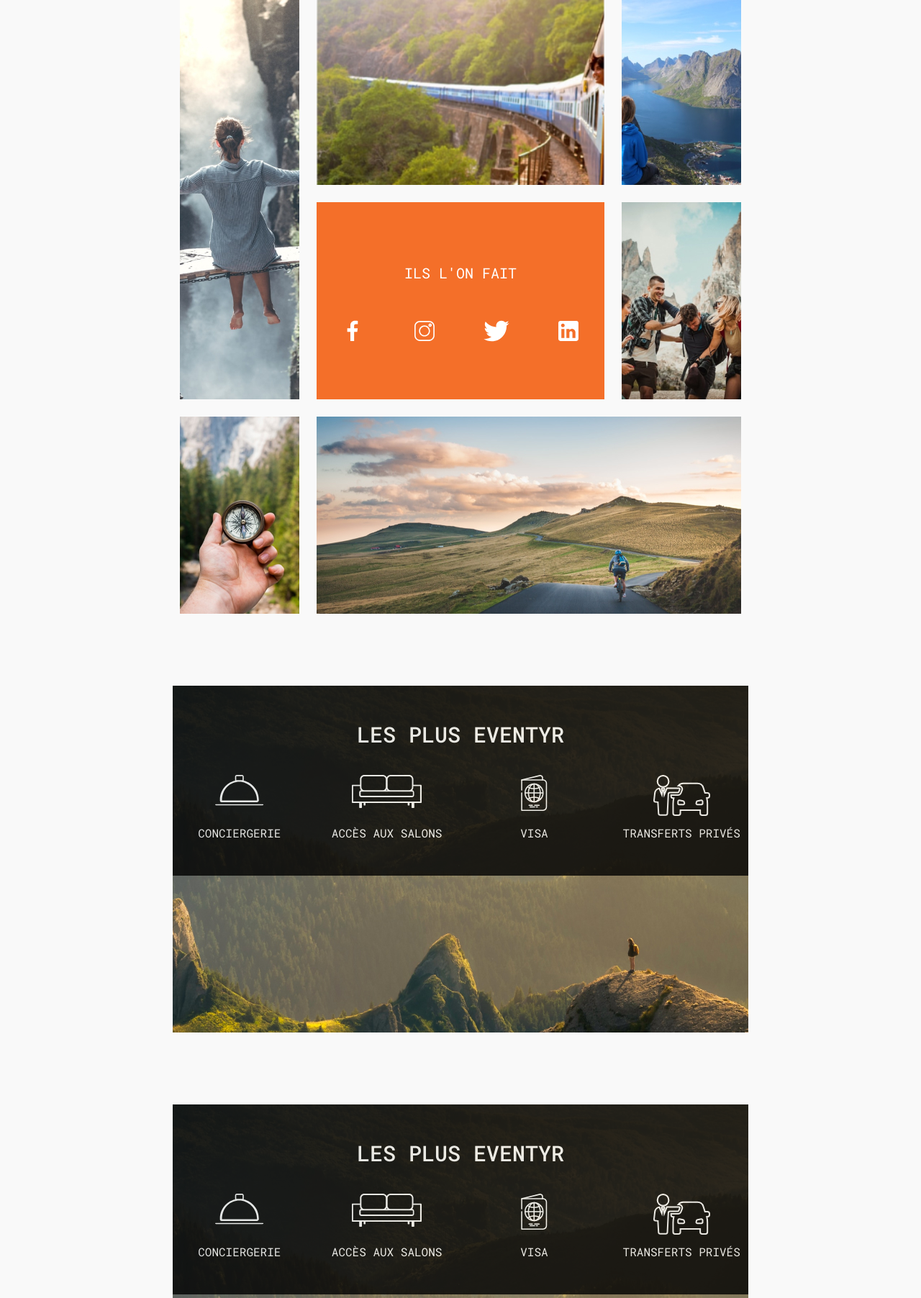
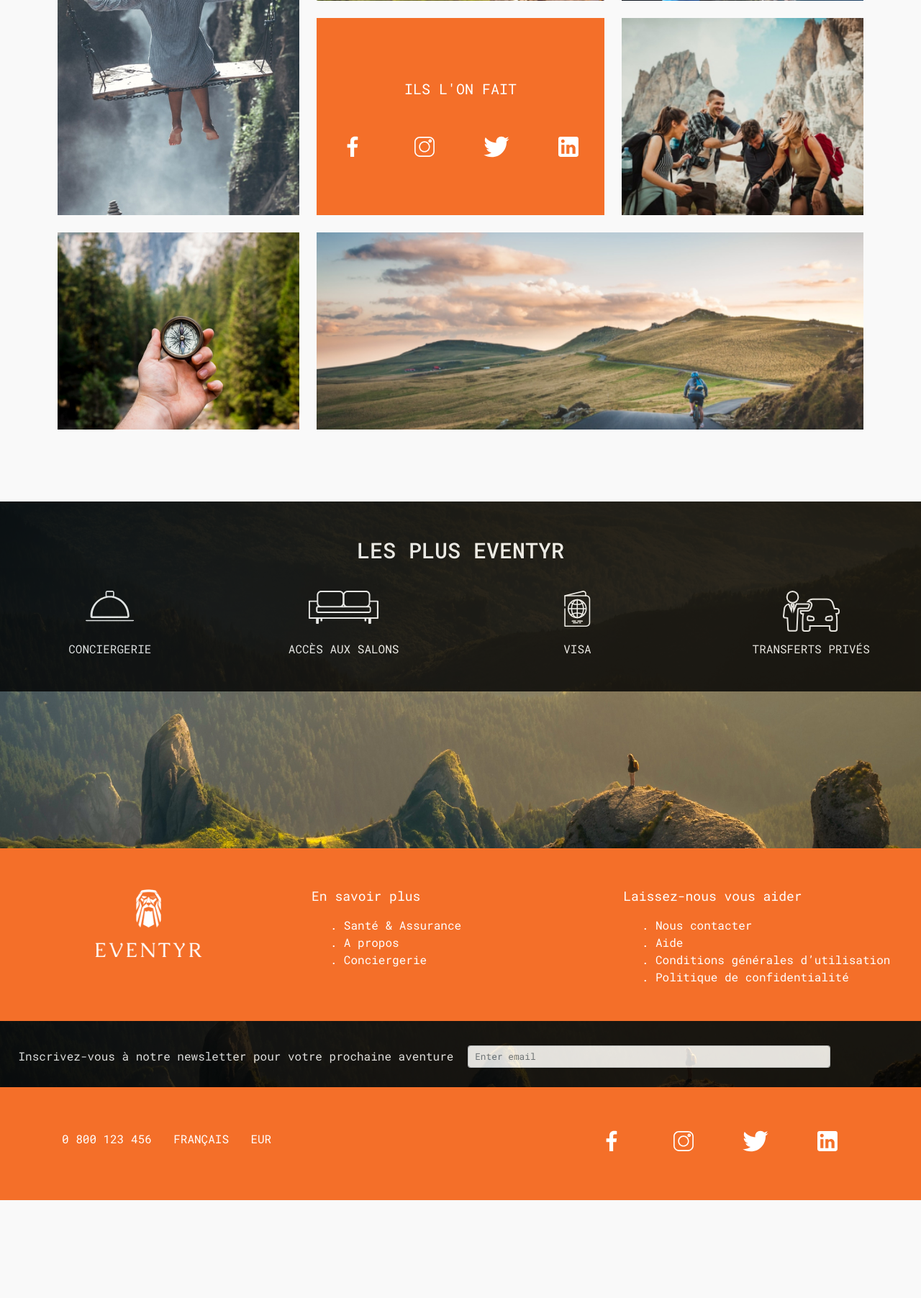
Before and after one commit to florentod/eventyr, a Symfony app: template templates/home/offre.html.twig in a window 1280 px wide; the page is wider, and only the part inside the window is pictured. Shown: the part 1244-3048 px from the top of that part at 72% size. After the commit the page ends 2912 px from the top of that part, so only its background shows below. Run offline with Twig, Linux system fonts and the light colour scheme; the template is opened without the code that fills it, so the values that code supplies are empty; some libraries are stand-ins or nearby versions.

Commit message:
resultat fix

```diff
--- a/templates/base.html.twig
+++ b/templates/base.html.twig
@@ -28,13 +28,13 @@
         <link href="https://cdn.jsdelivr.net/npm/bootstrap@5.0.2/dist/css/bootstrap.min.css" rel="stylesheet" integrity="sha384-EVSTQN3/azprG1Anm3QDgpJLIm9Nao0Yz1ztcQTwFspd3yD65VohhpuuCOmLASjC" crossorigin="anonymous">
         <link rel="preconnect" href="https://fonts.googleapis.com">
         <link rel="preconnect" href="https://fonts.gstatic.com" crossorigin>
-        <link rel="stylesheet" type="text/css" href="eventyr/css/stylesheet.css"/>
-        <link rel="stylesheet" type="text/css" href="eventyr/css/index.css"><!--css de la page-->
-        <link rel="stylesheet" type="text/css" href="eventyr/css/header.css">
-        <link rel="stylesheet" type="text/css" href="eventyr/css/footer.css">
-        <link rel="stylesheet" type="text/css" href="eventyr/css/color-orange.css"/>
-        <link rel="stylesheet" type="text/css" href="eventyr/css/article.css">
-        <link rel="stylesheet" type="text/css" href="eventyr/css/resultats.css">
+        <link rel="stylesheet" type="text/css" href="/eventyr/css/stylesheet.css"/>
+        <link rel="stylesheet" type="text/css" href="/eventyr/css/index.css"><!--css de la page-->
+        <link rel="stylesheet" type="text/css" href="/eventyr/css/header.css">
+        <link rel="stylesheet" type="text/css" href="/eventyr/css/footer.css">
+        <link rel="stylesheet" type="text/css" href="/eventyr/css/color-orange.css"/>
+        <link rel="stylesheet" type="text/css" href="/eventyr/css/article.css">
+        <link rel="stylesheet" type="text/css" href="/eventyr/css/resultats.css">
     </head>
 
     <body>
--- a/templates/base/footer.html.twig
+++ b/templates/base/footer.html.twig
@@ -5,19 +5,19 @@
                         <h2 class="mb-5">LES PLUS EVENTYR</h2>
                         <div class="row">
                         <div class="col-md-3 d-flex flex-column align-items-center justify-content-between">
-                            <img src="eventyr/assets/images/Group 237 (1).svg" alt="conciergerie">
+                            <img src="/eventyr/assets/images/Group 237 (1).svg" alt="conciergerie">
                             <p>CONCIERGERIE</p>
                         </div>
                         <div class="col-md-3 d-flex flex-column align-items-center justify-content-between">
-                            <img src="eventyr/assets/images/Vector (17).svg" alt="salon">
+                            <img src="/eventyr/assets/images/Vector (17).svg" alt="salon">
                             <p>ACCÈS AUX SALONS</p>
                         </div>
                         <div class="col-md-3 d-flex flex-column align-items-center justify-content-between">
-                            <img src="eventyr/assets/images/Vector (1).svg" alt="visa">
+                            <img src="/eventyr/assets/images/Vector (1).svg" alt="visa">
                             <p>VISA</p>
                         </div>
                         <div class="col-md-3 d-flex flex-column align-items-center justify-content-between">
-                            <img src="eventyr/assets/images/Vector (2).svg" alt="voiture">
+                            <img src="/eventyr/assets/images/Vector (2).svg" alt="voiture">
                             <p>TRANSFERTS PRIVÉS</p>
                         </div>
                     </div>
@@ -28,7 +28,7 @@
                 <div class="container-fluid">
                     <div class="row">
                         <div class="col-md-4">
-                            <img src="eventyr/assets/images/footer/eventyr-txt-odin.png" class="rounded mx-auto d-block" alt="">
+                            <img src="/eventyr/assets/images/footer/eventyr-txt-odin.png" class="rounded mx-auto d-block" alt="">
                         </div>
                         <div class="col-md-4">
                             <p>En savoir plus</p>
@@ -90,16 +90,16 @@
                         <div class="navbar-collapse collapse w-100 order-3 dual-collapse1 justify-content-end">
                             <ul class="navbar-nav d-flex align-items-center justify-content-between">
                                 <li class="nav-item">
-                                    <a href="#"><img src="eventyr/assets/images/footer/facebook.svg" alt="instagram"></a>
+                                    <a href="#"><img src="/eventyr/assets/images/footer/facebook.svg" alt="instagram"></a>
                                 </li>
                                 <li class="nav-item">
-                                    <a href="#"><img src="eventyr/assets/images/footer/instagram.svg" alt="instagram"></a>
+                                    <a href="#"><img src="/eventyr/assets/images/footer/instagram.svg" alt="instagram"></a>
                                 </li>
                                 <li class="nav-item">
-                                    <a href="#"><img src="eventyr/assets/images/footer/twitter.svg" alt="twitter"></a>
+                                    <a href="#"><img src="/eventyr/assets/images/footer/twitter.svg" alt="twitter"></a>
                                 </li>
                                 <li class="nav-item">
-                                    <a href="#"><img src="eventyr/assets/images/footer/linkedin.svg" alt="linkedin"></a>
+                                    <a href="#"><img src="/eventyr/assets/images/footer/linkedin.svg" alt="linkedin"></a>
                                 </li>
 
                             </ul>
--- a/templates/base/nav.html.twig
+++ b/templates/base/nav.html.twig
@@ -21,7 +21,7 @@
                      <!--logo center-->
                     <div class="mx-auto order-0 hidden"><!--logo center à cacher en js pour la homepage uniquement-->
                         <a class="navbar-brand" href="#">
-                            <img src="eventyr/assets/images/header/odin.svg" width="40" height="40" alt="">
+                            <img src="/eventyr/assets/images/header/odin.svg" width="40" height="40" alt="">
                         </a>
                     </div><!--logo center-->
                     <!--nav right-->
@@ -42,6 +42,9 @@
                                 <li class="nav-item">
                                     <a class="nav-link" href="#">Contact</a>
                                 </li>
+                                <li class="nav-item">
+                                    <a class="nav-link" href="#">Déconnexion</a>
+                                </li>
                             </ul>
                         </div><!--nav right-->
                 </div><!-- fin container-->
--- a/templates/home/offre.html.twig
+++ b/templates/home/offre.html.twig
@@ -1,16 +1,16 @@
 {% extends 'base.html.twig' %}
 
-{% block title %}Hello type d'offre{% endblock %}
+
 
 {% block body %}
-<style>
+{#  <style>
     .example-wrapper { margin: 1em auto; max-width: 800px; width: 95%; font: 18px/1.5 sans-serif; }
     .example-wrapper code { background: #F5F5F5; padding: 2px 6px; }
 </style>
 
 <div class="example-wrapper">
-    <h1>Hello bienvenenue dans les offres {# {{ listOffers.offerType[01] }} #}{{ controller_name }}! ✅</h1>
-==========
+    <h1>Hello bienvenenue dans les offres {# {{ listOffers.offerType[01] }}{{ controller_name }}! ✅</h1>
+
 <h1>Offers index</h1>
 
     <table class="table">
@@ -40,10 +40,10 @@
                 <td>{{ offer.offerStartPhoto }}</td>
                 {# {% for date_price in listOffers %}
                 <td>{{ date_price.price}}</td>
-                {% endfor %} #}
+                {% endfor %}
                 <td>
                     <a href="{{ path('offers_show', {'id': offer.id}) }}">show</a>
-                    {# <a href="{{ path('offers_edit', {'id': offer.id}) }}">edit</a> #}
+                    {# <a href="{{ path('offers_edit', {'id': offer.id}) }}">edit</a>
                 </td>
             </tr>
         {% else %}
@@ -53,8 +53,8 @@
         {% endfor %}
          </tbody>
     </table>
-============
-    This friendly message is coming from:
+============#}
+
     <main>
         <div class="titrerecherche container">
             {# <h2>{{ listOffers.offerType }}</h2> #}
@@ -64,13 +64,13 @@
         {% for offer in listOffers %}
         <div class="cardresultat">
             <div class="div20">
-                <img src="ASSETS/IMAGES/{{ offer.offerStartPhoto }}" alt="image resultat" class="gallery__img">
+                <img src="/eventyr/ASSETS/IMAGES/offres/{{ offer.offerStartPhoto }}" alt="image resultat" class="gallery__img">
             </div>
             <div class="div21">
                 <h3>{{ offer.offerName }}<br> EN NOUVELLE-ZÉLANDE</h3>
                 <p>{{ offer.offerDescription }} [...]</p>
                 <a href="{{ path('offers_show', {'id': offer.id}) }}">VOIR PLUS</a>
-                <img src="ASSETS/IMAGES/favoris.svg" alt="image resultat" class="star">
+                <img src="/eventyr/ASSETS/IMAGES/favoris.svg" alt="image resultat" class="star">
             </div>
             </div>
         {% endfor %}
@@ -174,13 +174,13 @@
         <section class="container">
             <div class="carre">
                 <div class="img1">
-                    <img src="ASSETS/IMAGES/fille balancoire.jpg" alt="image reseaux" class="gallery__img">
+                    <img src="/eventyr/ASSETS/IMAGES/fille balancoire.jpg" alt="image reseaux" class="gallery__img">
                 </div>
                 <div class="img2">
-                    <img src="ASSETS/IMAGES/train.jpg" alt="image reseaux" class="gallery__img">
+                    <img src="/eventyr/ASSETS/IMAGES/train.jpg" alt="image reseaux" class="gallery__img">
                 </div>
                 <div class="img3">
-                    <img src="ASSETS/IMAGES/fille mer.jpeg" alt="image reseaux" class="gallery__img">
+                    <img src="/eventyr/ASSETS/IMAGES/fille mer.jpeg" alt="image reseaux" class="gallery__img">
                 </div>
                 <div class="text1">
                     <p>ILS L'ON FAIT</p>
@@ -188,16 +188,16 @@
                     <div class="reseaux10a row">
                         <ul class="reseaux10 d-flex align-items-center justify-content-between">
                             <li class="rs-item">
-                                <a href="#"><img src="ASSETS/IMAGES/facebook.svg" alt="instagram"></a>
+                                <a href="#"><img src="/eventyr/ASSETS/IMAGES/facebook.svg" alt="instagram"></a>
                             </li>
                             <li class="rs-item">
-                                <a href="#"><img src="ASSETS/IMAGES/instagram.svg" alt="instagram"></a>
+                                <a href="#"><img src="/eventyr/ASSETS/IMAGES/instagram.svg" alt="instagram"></a>
                             </li>
                             <li class="rs-item">
-                                <a href="#"><img src="ASSETS/IMAGES/twitter.svg" alt="twitter"></a>
+                                <a href="#"><img src="/eventyr/ASSETS/IMAGES/twitter.svg" alt="twitter"></a>
                             </li>
                             <li class="rs-item">
-                                <a href="#"><img src="ASSETS/IMAGES/linkedin.svg" alt="linkedin"></a>
+                                <a href="#"><img src="/eventyr/ASSETS/IMAGES/linkedin.svg" alt="linkedin"></a>
                             </li>
 
                         </ul>
@@ -205,41 +205,19 @@
                 </div>
 
                 <div class="img4">
-                    <img src="ASSETS/IMAGES/groupe amis.jpg" alt="image reseaux" class="gallery__img">
+                    <img src="/eventyr/ASSETS/IMAGES/groupe amis.jpg" alt="image reseaux" class="gallery__img">
                 </div>
                 <div class="img5">
-                    <img src="ASSETS/IMAGES/Rectangle 1250 (1).jpg" alt="image reseaux" class="gallery__img">
+                    <img src="/eventyr/ASSETS/IMAGES/Rectangle 1250 (1).jpg" alt="image reseaux" class="gallery__img">
                 </div>
                 <div class="img6">
-                    <img src="ASSETS/IMAGES/homme velo.jpg" alt="image reseaux" class="gallery__img">
+                    <img src="/eventyr/ASSETS/IMAGES/homme velo.jpg" alt="image reseaux" class="gallery__img">
 
                 </div>
             </div>
         </section>
 
-        <section id="plus" class="container-fluid text-center">
-            <div class="bandeau">
-                <h2 class="mb-5">LES PLUS EVENTYR</h2>
-                <div class="row">
-                <div class="col-md-3 d-flex flex-column align-items-center justify-content-between">
-                    <img src="assets/IMAGES/Group 237 (1).svg" alt="conciergerie">
-                    <p>CONCIERGERIE</p>
-                </div>
-                <div class="col-md-3 d-flex flex-column align-items-center justify-content-between">
-                    <img src="assets/IMAGES/Vector (17).svg" alt="salon">
-                    <p>ACCÈS AUX SALONS</p>
-                </div>
-                <div class="col-md-3 d-flex flex-column align-items-center justify-content-between">
-                    <img src="assets/IMAGES/Vector (1).svg" alt="visa">
-                    <p>VISA</p>
-                </div>
-                <div class="col-md-3 d-flex flex-column align-items-center justify-content-between">
-                    <img src="assets/IMAGES/Vector (2).svg" alt="voiture">
-                    <p>TRANSFERTS PRIVÉS</p>
-                </div>
-            </div>
-            </div>
-        </section>
+
 
     </main>
 {% endblock %}
```
